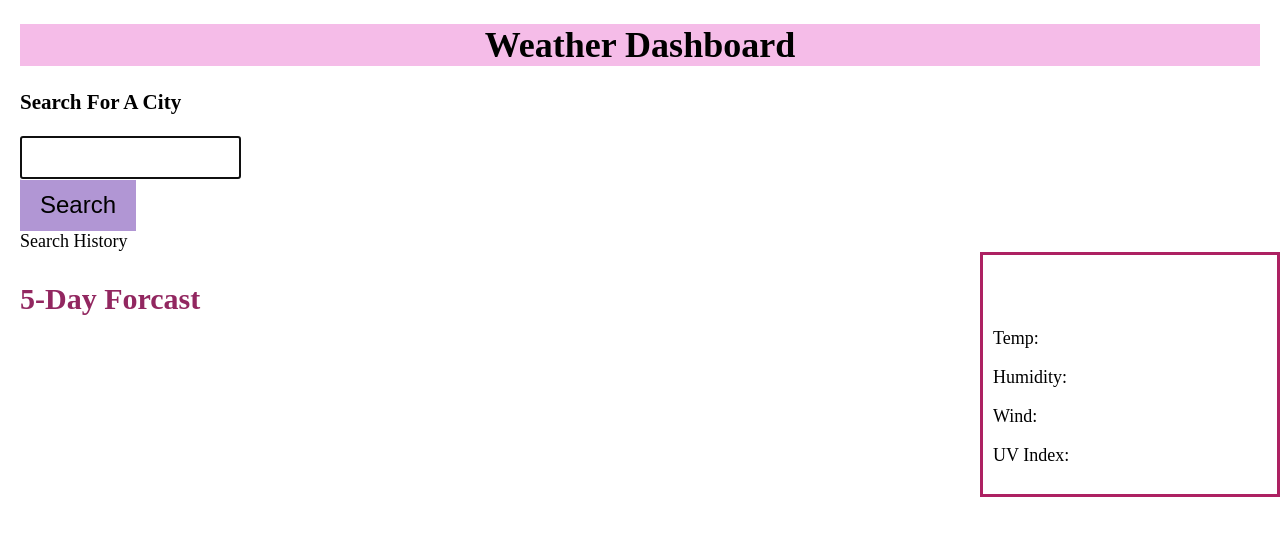
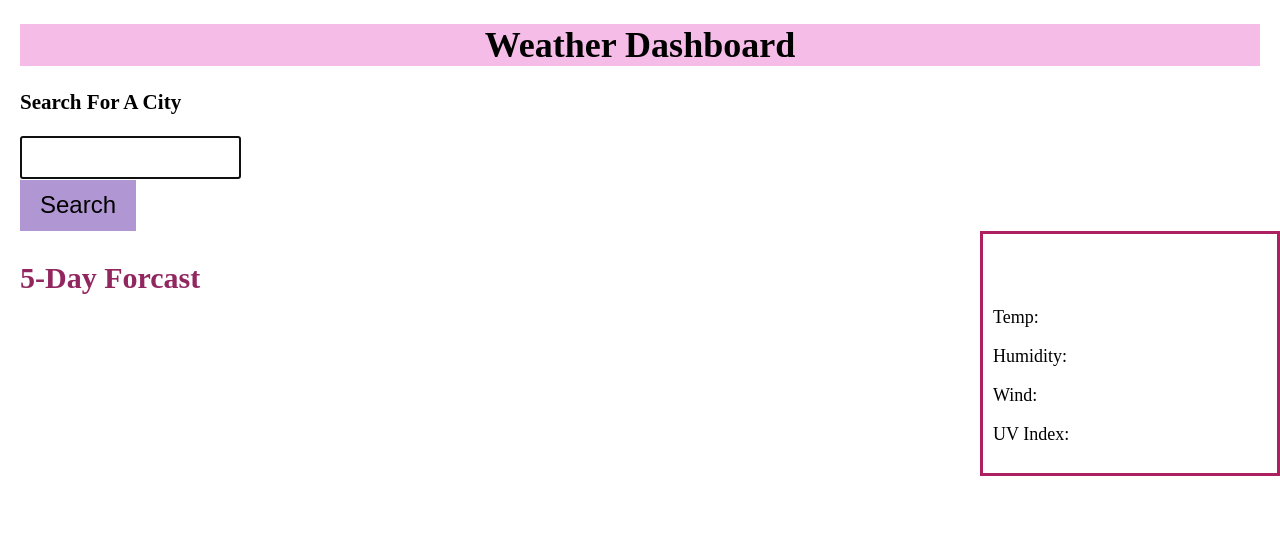
Before and after one commit to LF56/WeatherDashboard, a plain HTML site: page index.html in a window 1280 px wide. Drawn offline with Linux system fonts and the light colour scheme.

Commit message:
minor html change

```diff
--- a/index.html
+++ b/index.html
@@ -21,7 +21,7 @@
             <form id="search">
                 <input name="city" id="city" type="text" autofocus="true" class="city-input" />
                 <button type="button" class="btn" onclick="searchWeather()">Search</button>
-                <div id="search-history">Search History</div>
+                <div id="search-history"></div>
             </form>
         </div>
     </div>
```
